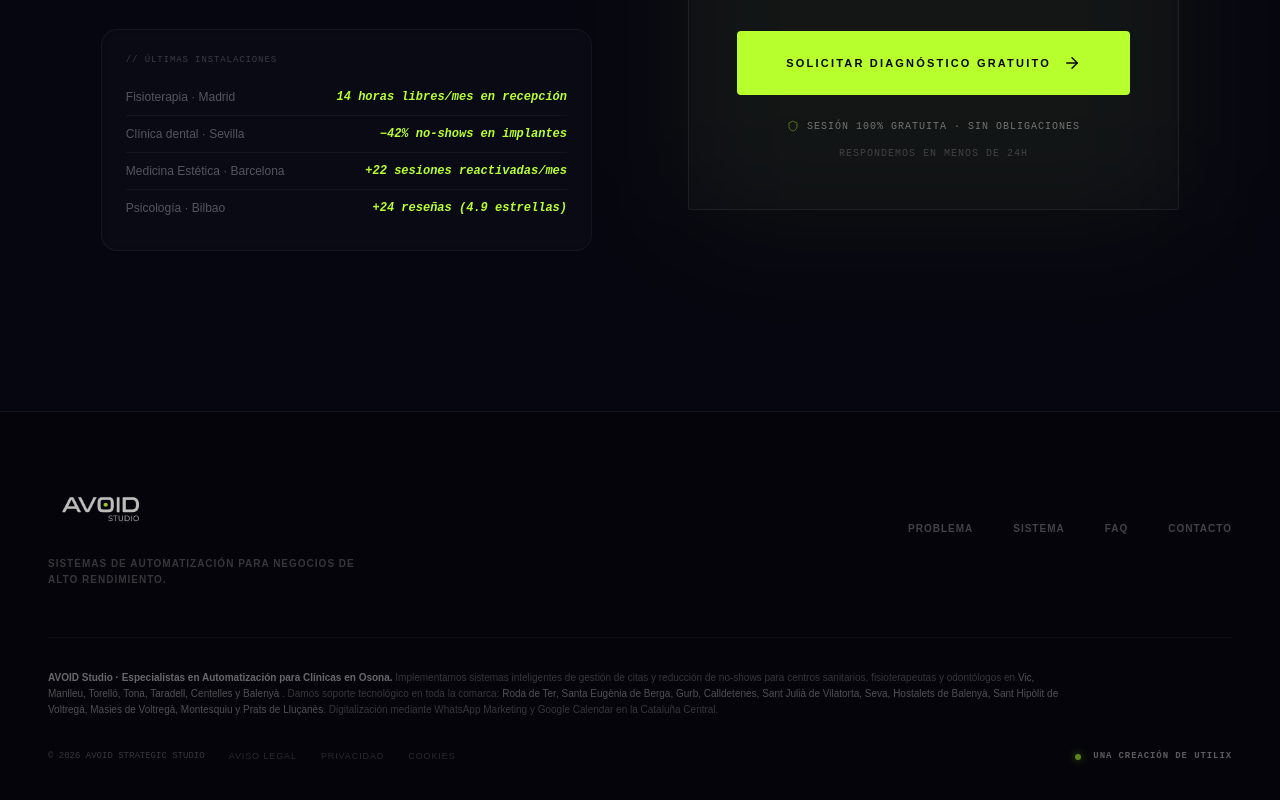
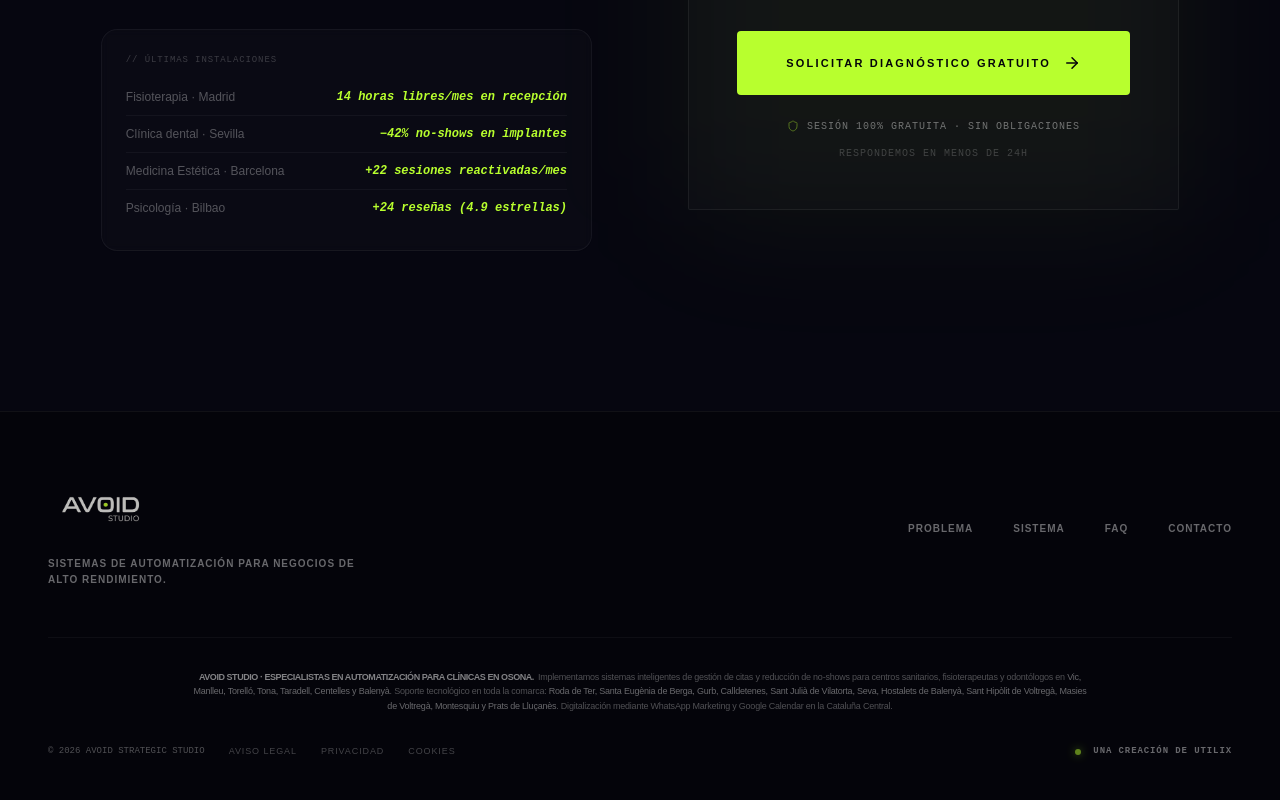
Before and after one commit to utilixdev/avoidstudio, a Next.js app: page / in a window 1280 px wide. Shown: the part 5434-6234 px from the top of the page. Built offline with nearby package versions, Linux system fonts and the light colour scheme.

Commit message:
🎨 Mejora accesibilidad footer y ajuste SEO Osona

```diff
--- a/src/app/layout.tsx
+++ b/src/app/layout.tsx
@@ -4,6 +4,11 @@ import './globals.css'
 export const metadata: Metadata = {
   title: 'AVOID · Sistema contra la pérdida de citas en clínicas de Osona',
   description: 'Especialistas en automatización de agendas para clínicas en Vic y comarca. Recupera ingresos eliminando citas olvidadas con nuestro sistema inteligente.',
+  icons: {
+    icon: '/favicon.ico', // o '/logo.png' si quieres usar el mismo logo
+    shortcut: '/favicon.ico',
+    apple: '/logo.png', // Esto es para cuando lo guardan en el iPhone
+  },
   keywords: 'automatización clínicas Vic, gestión citas Osona, reducir ausencias pacientes, recordatorios whatsapp clínicas Cataluña',
   authors: [{ name: 'AVOID Studio' }],
   alternates: {
--- a/src/components/Footer.tsx
+++ b/src/components/Footer.tsx
@@ -19,12 +19,12 @@ export default function Footer() {
                 className="opacity-80 hover:opacity-100 transition-opacity"
               />
             </div>
-            <p className="text-white/20 text-[10px] font-bold uppercase tracking-widest max-w-xs leading-relaxed">
+            <p className="text-white/40 text-[10px] font-bold uppercase tracking-widest max-w-xs leading-relaxed">
               Sistemas de automatización para negocios de alto rendimiento.
             </p>
           </div>
 
-          <div className="flex flex-wrap gap-x-10 gap-y-3">
+          <nav className="flex flex-wrap gap-x-10 gap-y-3" aria-label="Navegación del pie de página">
             {[
               { label: 'Problema', href: '/#problema' },
               { label: 'Sistema', href: '/#sistema' },
@@ -34,22 +34,23 @@ export default function Footer() {
               <a
                 key={l.label}
                 href={l.href}
-                className="text-[10px] font-bold uppercase tracking-widest text-white/25 hover:text-[#B8FF2E] transition-colors"
+                aria-label={`Ir a la sección de ${l.label}`}
+                className="text-[10px] font-bold uppercase tracking-widest text-white/40 hover:text-[#B8FF2E] transition-colors"
               >
                 {l.label}
               </a>
             ))}
-          </div>
+          </nav>
         </div>
 
-        {/* FILA 2: BLOQUE SEO OSONA (IMPORTANTE: FUERA DE LOS CRÉDITOS) */}
-        <div className="pt-8 border-t border-white/[0.04]">
-          <p className="text-[10px] text-white/20 leading-relaxed text-center md:text-left max-w-5xl">
-            <span className="font-bold text-white/40">AVOID Studio · Especialistas en Automatización para Clínicas en Osona. </span>
+        {/* FILA 2: BLOQUE SEO OSONA (CENTRADO Y MÁS PEQUEÑO) */}
+        <div className="pt-8 border-t border-white/[0.04] flex justify-center">
+          <p className="text-[9px] text-white/30 leading-relaxed text-center max-w-4xl tracking-tight">
+            <span className="font-bold text-white/50 uppercase tracking-tighter mr-1">AVOID Studio · Especialistas en Automatización para Clínicas en Osona.</span>
             Implementamos sistemas inteligentes de gestión de citas y reducción de no-shows para centros sanitarios, fisioterapeutas y odontólogos en
-            <span className="text-white/30"> Vic, Manlleu, Torelló, Tona, Taradell, Centelles y Balenyà </span>.
-            Damos soporte tecnológico en toda la comarca:
-            <span className="text-white/30"> Roda de Ter, Santa Eugènia de Berga, Gurb, Calldetenes, Sant Julià de Vilatorta, Seva, Hostalets de Balenyà, Sant Hipòlit de Voltregà, Masies de Voltregà, Montesquiu y Prats de Lluçanès</span>.
+            <span className="text-white/40"> Vic, Manlleu, Torelló, Tona, Taradell, Centelles y Balenyà</span>.
+            Soporte tecnológico en toda la comarca:
+            <span className="text-white/40"> Roda de Ter, Santa Eugènia de Berga, Gurb, Calldetenes, Sant Julià de Vilatorta, Seva, Hostalets de Balenyà, Sant Hipòlit de Voltregà, Masies de Voltregà, Montesquiu y Prats de Lluçanès</span>.
             Digitalización mediante WhatsApp Marketing y Google Calendar en la Cataluña Central.
           </p>
         </div>
@@ -57,18 +58,18 @@ export default function Footer() {
         {/* FILA 3: LEGAL Y CRÉDITOS FINALES */}
         <div className="mt-8 flex flex-col md:flex-row justify-between items-center gap-6">
           <div className="flex flex-wrap gap-6 items-center">
-            <span className="text-[9px] font-medium text-white/20 mono">© 2026 AVOID STRATEGIC STUDIO</span>
-            <a href="/aviso-legal" className="text-[9px] text-white/15 hover:text-white/40 transition-colors uppercase tracking-widest">Aviso Legal</a>
-            <a href="/privacidad" className="text-[9px] text-white/15 hover:text-white/40 transition-colors uppercase tracking-widest">Privacidad</a>
-            <a href="/cookies" className="text-[9px] text-white/15 hover:text-white/40 transition-colors uppercase tracking-widest">Cookies</a>
+            <span className="text-[9px] font-medium text-white/30 mono">© 2026 AVOID STRATEGIC STUDIO</span>
+            <a href="/aviso-legal" aria-label="Ver aviso legal" className="text-[9px] text-white/25 hover:text-white/50 transition-colors uppercase tracking-widest">Aviso Legal</a>
+            <a href="/privacidad" aria-label="Ver política de privacidad" className="text-[9px] text-white/25 hover:text-white/50 transition-colors uppercase tracking-widest">Privacidad</a>
+            <a href="/cookies" aria-label="Ver política de cookies" className="text-[9px] text-white/25 hover:text-white/50 transition-colors uppercase tracking-widest">Cookies</a>
           </div>
 
           <div className="flex items-center gap-3">
             <div className="w-1.5 h-1.5 rounded-full bg-[#B8FF2E] animate-pulse shadow-[0_0_8px_rgba(184,255,46,0.8)]" />
             <div className="flex items-center gap-2">
-               <span className="text-[9px] font-bold text-white/35 mono uppercase tracking-widest">
+               <span className="text-[9px] font-bold text-white/40 mono uppercase tracking-widest">
                 una creación de{' '}
-                <a href="https://www.utilix.es" target="_blank" rel="noopener noreferrer" className="hover:text-[#B8FF2E] transition-colors">
+                <a href="https://www.utilix.es" target="_blank" rel="noopener noreferrer" aria-label="Visitar la web de UtiLiX" className="hover:text-[#B8FF2E] transition-colors">
                   UtiLiX
                 </a>
               </span>
```
Also changed, not shown: src/app/favicon.png (deleted), 1 other file (tests, documents, lock files or other folders).
